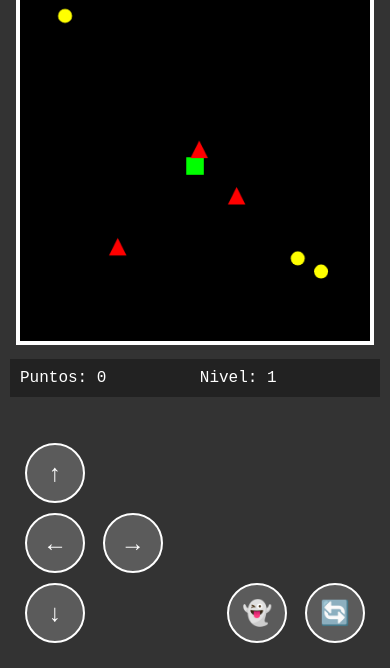
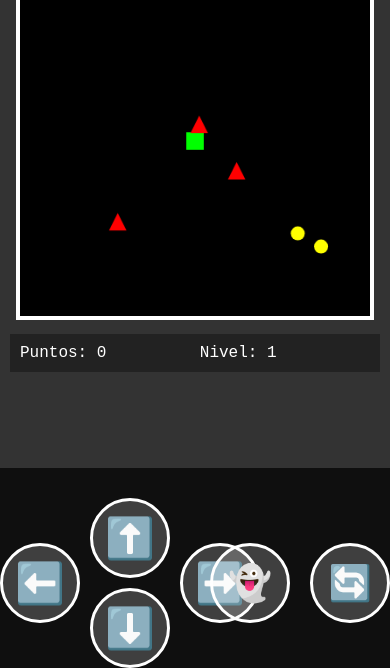
Before and after one commit to agardiles/OCO-GAMES, a plain HTML site: page index.html in a window 390 px wide. Shown: the part 176-844 px from the top of the page. Drawn offline with Linux system fonts and the light colour scheme.

Commit message:
Update index.html

```diff
--- a/index.html
+++ b/index.html
@@ -13,6 +13,7 @@
             background: #333;
             font-family: monospace;
             overflow: hidden;
+            touch-action: none;
         }
         #gameContainer {
             position: relative;
@@ -38,34 +39,59 @@
         #mobileControls {
             display: none;
             position: fixed;
-            bottom: 20px;
+            bottom: 0;
             left: 0;
             right: 0;
+            height: 180px;
+            background: rgba(0,0,0,0.7);
             padding: 10px;
+            touch-action: none;
         }
         .btn {
-            width: 60px;
-            height: 60px;
+            position: absolute;
+            width: 80px;
+            height: 80px;
             background: rgba(255,255,255,0.2);
-            border: 2px solid #fff;
+            border: 3px solid #fff;
             border-radius: 50%;
             color: #fff;
-            font-size: 24px;
-            margin: 5px;
+            font-size: 40px;
+            display: flex;
+            justify-content: center;
+            align-items: center;
+            user-select: none;
+            cursor: pointer;
+            touch-action: none;
         }
-        #dpad {
-            position: fixed;
-            bottom: 20px;
-            left: 20px;
+        /* D-pad más grande y separado */
+        #upBtn { left: 90px; bottom: 90px; }
+        #downBtn { left: 90px; bottom: 0; }
+        #leftBtn { left: 0; bottom: 45px; }
+        #rightBtn { left: 180px; bottom: 45px; }
+
+        /* Botones de acción más grandes y a la derecha */
+        #hideBtn { right: 100px; bottom: 45px; font-size: 35px; }
+        #restartBtn { right: 0; bottom: 45px; font-size: 35px; }
+
+        @media (max-width: 768px) {
+            #mobileControls {
+                display: block;
+            }
+            #gameContainer {
+                margin-bottom: 200px;
+            }
+            .btn:active {
+                background: rgba(255,255,255,0.4);
+                transform: scale(0.95);
+            }
         }
-        #actions {
-            position: fixed;
-            bottom: 20px;
-            right: 20px;
-        }
-        @media (max-width: 768px) {
-            #mobileControls { display: block; }
-            #gameContainer { margin-bottom: 150px; }
+
+        /* Prevenir selección de texto en móviles */
+        * {
+            -webkit-user-select: none;
+            -moz-user-select: none;
+            -ms-user-select: none;
+            user-select: none;
         }
     </style>
 </head>
@@ -81,17 +107,17 @@
     </div>
 
     <div id="mobileControls">
-        <div id="dpad">
-            <button class="btn" id="upBtn">↑</button><br>
-            <button class="btn" id="leftBtn">←</button>
-            <button class="btn" id="rightBtn">→</button><br>
-            <button class="btn" id="downBtn">↓</button>
-        </div>
-        <div id="actions">
-            <button class="btn" id="hideBtn">👻</button>
-            <button class="btn" id="restartBtn">🔄</button>
-        </div>
+        <!-- D-pad grande -->
+        <button class="btn" id="upBtn">⬆️</button>
+        <button class="btn" id="downBtn">⬇️</button>
+        <button class="btn" id="leftBtn">⬅️</button>
+        <button class="btn" id="rightBtn">➡️</button>
+
+        <!-- Botones de acción -->
+        <button class="btn" id="hideBtn">👻</button>
+        <button class="btn" id="restartBtn">🔄</button>
     </div>
+
 
     <script>
         const canvas = document.getElementById('gameCanvas');
```
